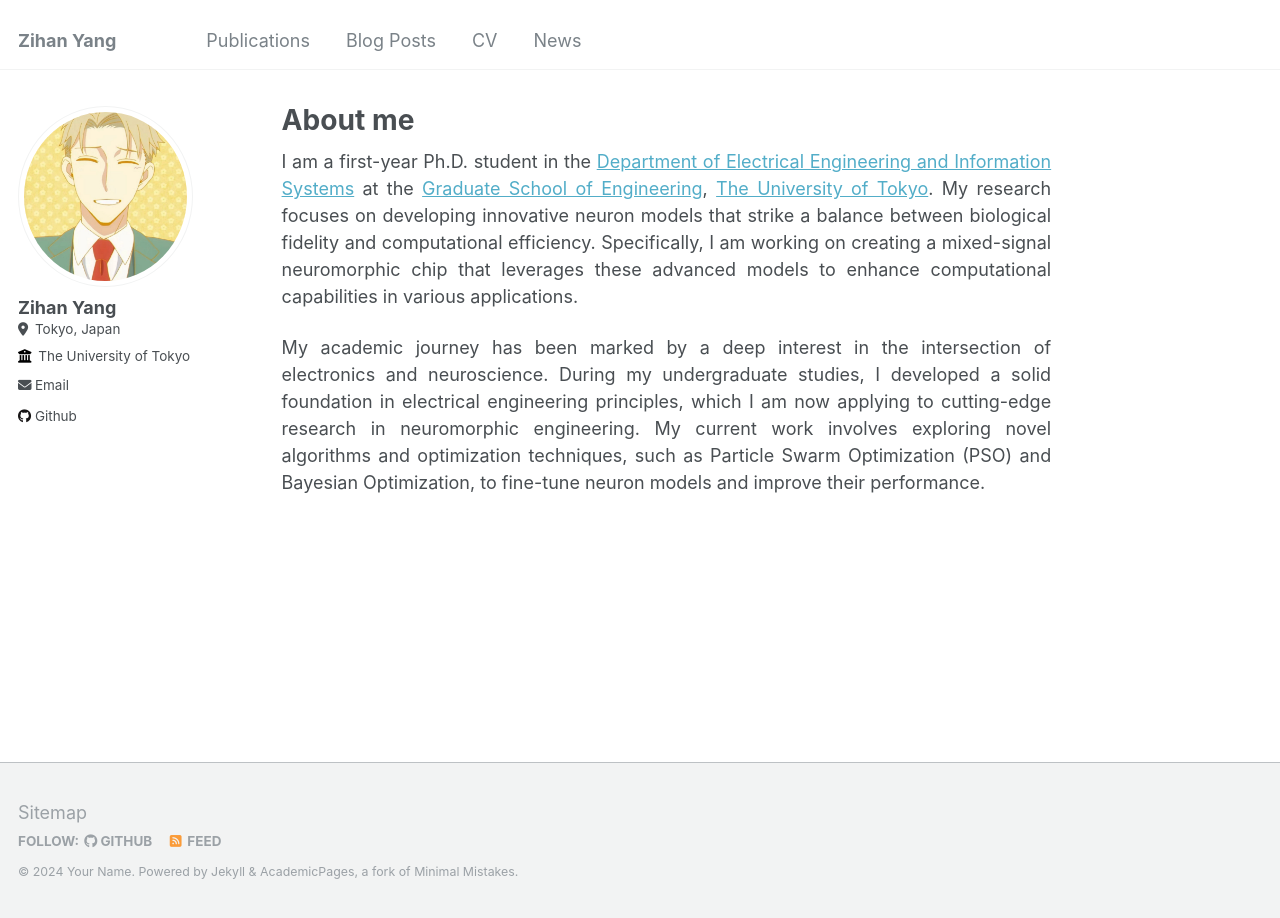
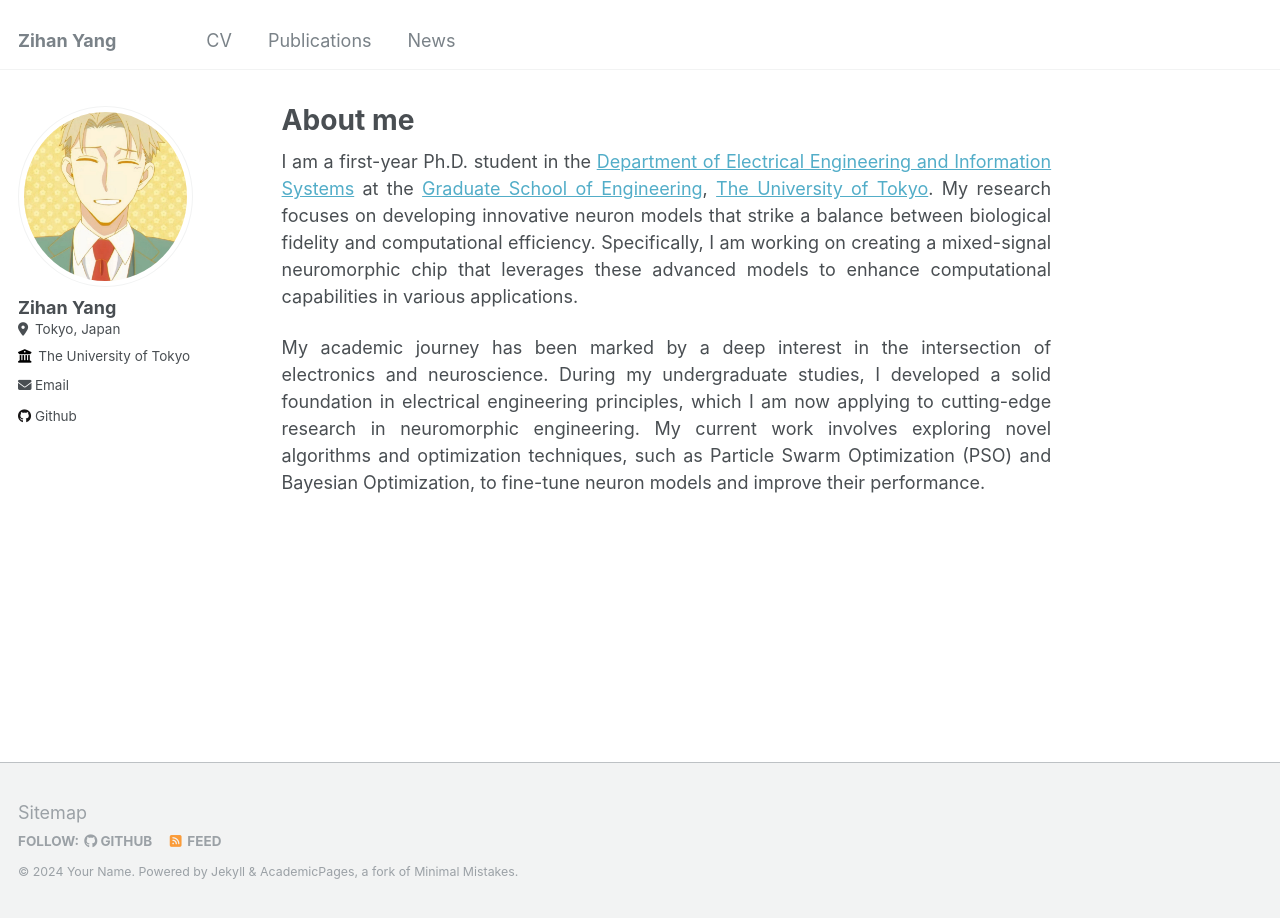
Before and after one commit to azukan/ZihanYang, a Jekyll site: the page built from _pages/about.md, in a window 1280 px wide. Built offline with Jekyll 4.4.1, drawn with Linux system fonts in a browser that asks for light colours.

Commit message:
Update navigation.yml

```diff
--- a/_data/navigation.yml
+++ b/_data/navigation.yml
@@ -1,13 +1,10 @@
 # main links links
 main:
+  - title: "CV"
+    url: /cv/
+
   - title: "Publications"
     url: /publications/
 
-  - title: "Blog Posts"
+  - title: "News"
     url: /year-archive/
-
-  - title: "CV"
-    url: /cv/
-
-  - title: "News"
-    url: /markdown/
```
